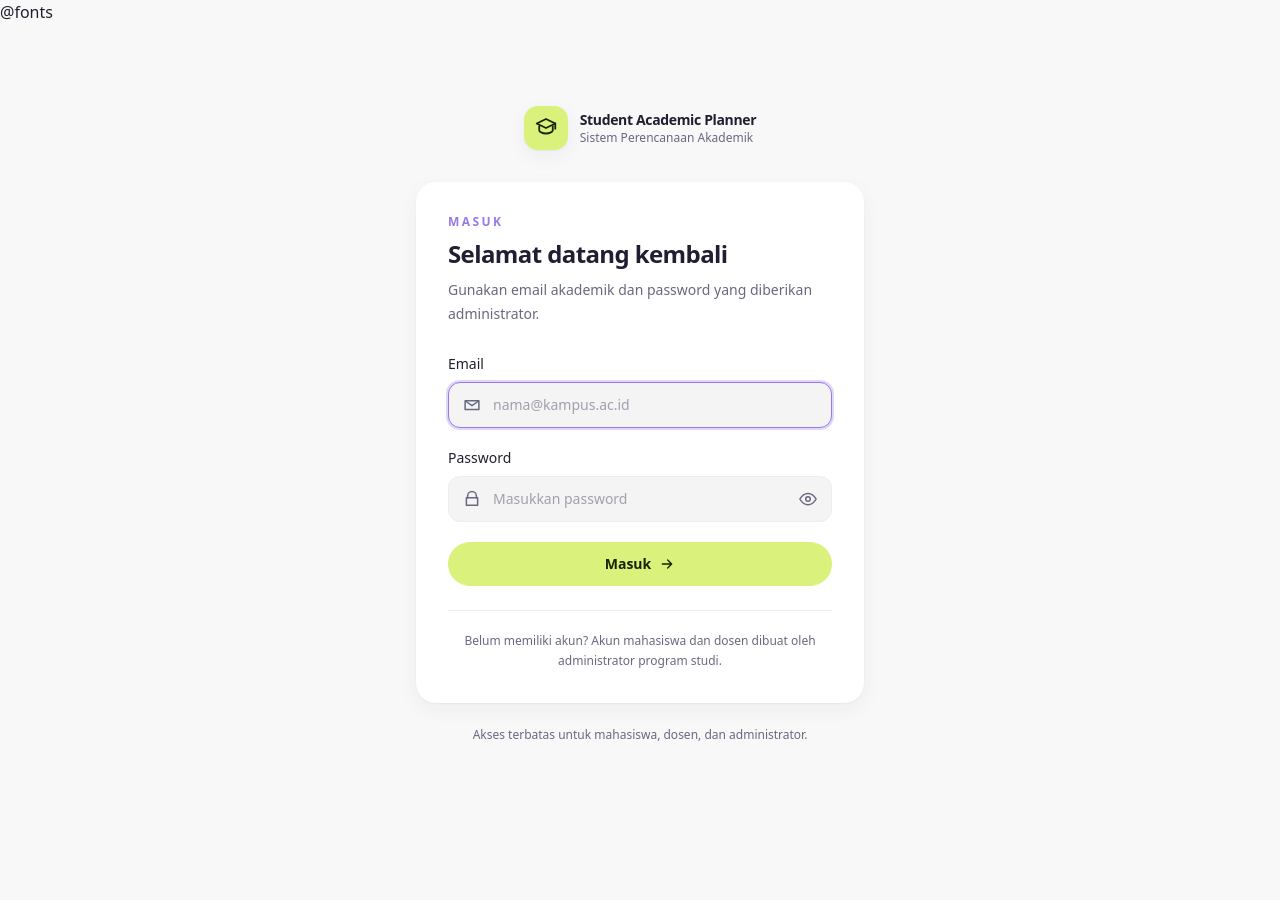
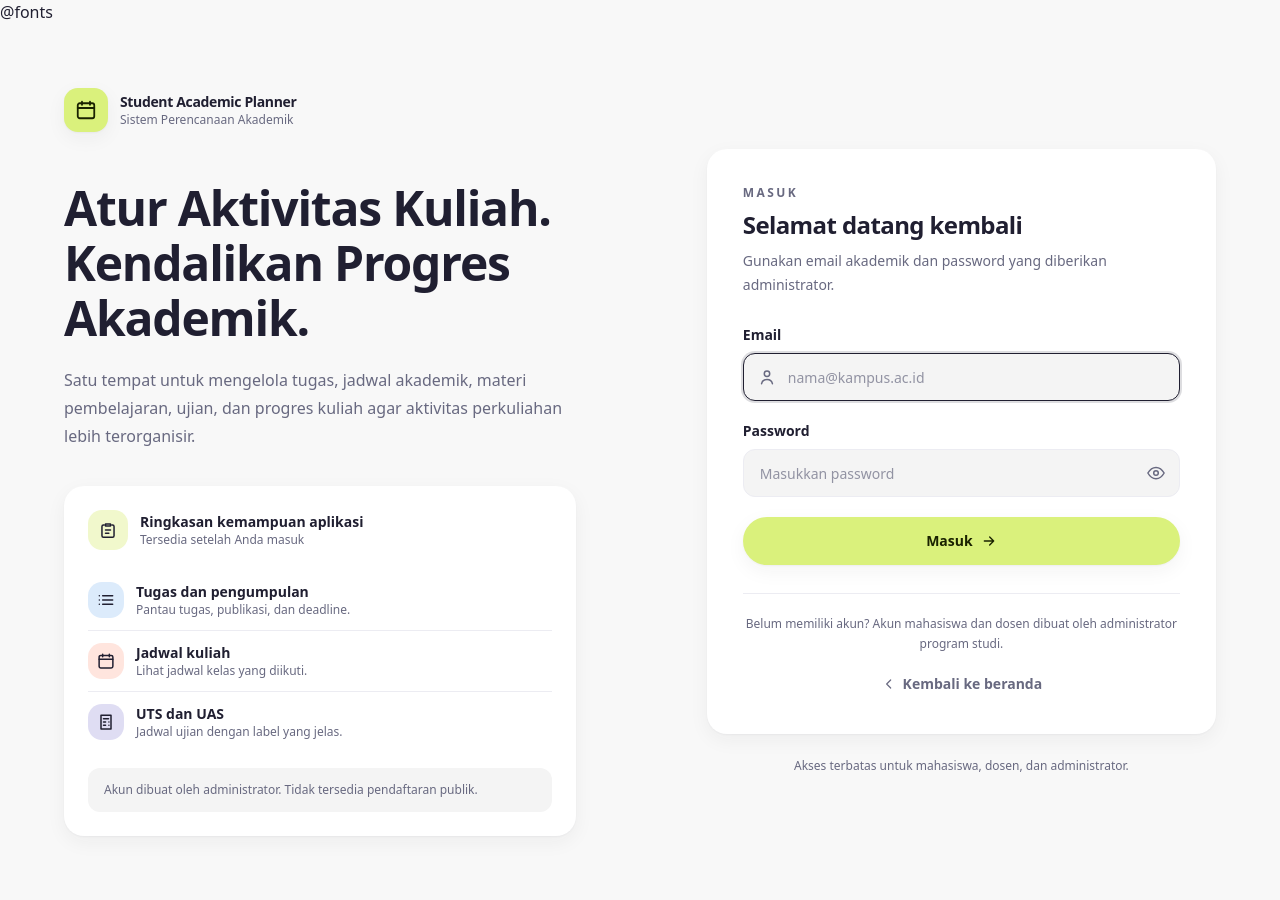
Before and after one commit to fyasazrma/student-academic-planner, a Laravel app: page /login in a window 1280 px wide. Before the commit the page ends 741 px from the top, so only its background shows below. Run offline with Laravel 12, Linux system fonts and the light colour scheme; style sheets or scripts are compiled from the project's sources.

Commit message:
Ubah tampilan Login

```diff
--- a/resources/views/auth/login.blade.php
+++ b/resources/views/auth/login.blade.php
@@ -9,49 +9,85 @@
         @fonts
         @vite(['resources/css/app.css', 'resources/js/app.js'])
     </head>
-    <body class="min-h-full bg-surface font-sans text-text antialiased">
-        <div class="flex min-h-screen items-center justify-center px-4 py-10 sm:px-6 lg:px-8">
-            <main class="w-full max-w-md">
-                <div class="mb-8 flex items-center justify-center gap-3">
-                    <div class="flex h-11 w-11 items-center justify-center rounded-tile bg-primary text-primary-text shadow-card">
-                        <svg class="h-6 w-6" viewBox="0 0 24 24" fill="none" stroke="currentColor" stroke-width="1.8" aria-hidden="true">
-                            <path stroke-linecap="round" stroke-linejoin="round" d="M12 3 2.75 7.5 12 12l9.25-4.5L12 3Z" />
-                            <path stroke-linecap="round" stroke-linejoin="round" d="M5.25 10.25v4.2c0 1.1 2.9 3.05 6.75 3.05s6.75-1.95 6.75-3.05v-4.2" />
-                            <path stroke-linecap="round" stroke-linejoin="round" d="M21.25 7.5v5.25" />
-                        </svg>
-                    </div>
+    <body data-login class="min-h-full bg-surface font-sans text-text antialiased">
+        <div class="flex min-h-screen items-center justify-center px-4 py-8 sm:px-6 sm:py-12 lg:px-10 lg:py-16">
+            <div class="w-full max-w-6xl">
+                <div class="grid items-center gap-8 lg:grid-cols-[1.05fr_0.95fr] lg:gap-14 xl:gap-20">
+                    {{-- Kolom editorial: identitas dan konteks aplikasi --}}
                     <div>
-                        <p class="text-sm font-semibold tracking-tight text-text">Student Academic Planner</p>
+                        <div class="flex items-center justify-center gap-3 lg:justify-start">
+                            <span class="grid size-11 place-items-center rounded-tile bg-primary text-primary-text shadow-card">
+                                <x-icon name="calendar" class="size-6" />
+                            </span>
+                            <div>
+                                <p class="text-sm font-bold tracking-tight text-text">Student Academic Planner</p>
                                 <p class="text-xs text-muted">Sistem Perencanaan Akademik</p>
                             </div>
                         </div>
 
-                <section class="rounded-card bg-card p-6 shadow-card sm:p-8">
-                    <div class="mb-7">
-                        <p class="text-xs font-semibold uppercase tracking-[0.2em] text-agenda-tugas">Masuk</p>
-                        <h1 class="mt-2 text-2xl font-bold tracking-tight text-text">Selamat datang kembali</h1>
-                        <p class="mt-2 text-sm leading-6 text-muted">
-                            Gunakan email akademik dan password yang diberikan administrator.
-                        </p>
+                        <div class="mt-12 hidden lg:block">
+                            <h2 class="max-w-xl text-4xl font-bold leading-[1.15] tracking-tight text-text xl:text-5xl">Atur Aktivitas Kuliah. Kendalikan Progres Akademik.</h2>
+                            <p class="mt-5 max-w-lg text-base leading-7 text-muted">Satu tempat untuk mengelola tugas, jadwal akademik, materi pembelajaran, ujian, dan progres kuliah agar aktivitas perkuliahan lebih terorganisir.</p>
+
+                            <div class="mt-9 max-w-lg rounded-card bg-card p-6 shadow-card">
+                                <div class="flex items-center gap-3">
+                                    <span class="grid size-10 place-items-center rounded-tile bg-tile-lime text-text"><x-icon name="clipboard" class="size-5" /></span>
+                                    <div>
+                                        <p class="text-sm font-bold text-text">Ringkasan kemampuan aplikasi</p>
+                                        <p class="text-xs text-muted">Tersedia setelah Anda masuk</p>
+                                    </div>
                                 </div>
 
+                                <div class="mt-5 divide-y divide-border">
+                                    <div class="flex items-center gap-3 py-3">
+                                        <span class="grid size-9 place-items-center rounded-tile bg-tile-sky text-text"><x-icon name="list" class="size-5" /></span>
+                                        <div>
+                                            <p class="text-sm font-semibold text-text">Tugas dan pengumpulan</p>
+                                            <p class="text-xs text-muted">Pantau tugas, publikasi, dan deadline.</p>
+                                        </div>
+                                    </div>
+                                    <div class="flex items-center gap-3 py-3">
+                                        <span class="grid size-9 place-items-center rounded-tile bg-tile-peach text-text"><x-icon name="calendar" class="size-5" /></span>
+                                        <div>
+                                            <p class="text-sm font-semibold text-text">Jadwal kuliah</p>
+                                            <p class="text-xs text-muted">Lihat jadwal kelas yang diikuti.</p>
+                                        </div>
+                                    </div>
+                                    <div class="flex items-center gap-3 py-3">
+                                        <span class="grid size-9 place-items-center rounded-tile bg-tile-lavender text-text"><x-icon name="exam" class="size-5" /></span>
+                                        <div>
+                                            <p class="text-sm font-semibold text-text">UTS dan UAS</p>
+                                            <p class="text-xs text-muted">Jadwal ujian dengan label yang jelas.</p>
+                                        </div>
+                                    </div>
+                                </div>
+
+                                <p class="mt-4 rounded-control bg-soft px-4 py-3 text-xs font-medium leading-5 text-muted">Akun dibuat oleh administrator. Tidak tersedia pendaftaran publik.</p>
+                            </div>
+                        </div>
+                    </div>
+
+                    {{-- Kolom form: fokus utama halaman --}}
+                    <div class="mx-auto w-full max-w-md lg:max-w-none">
+                        <section class="rounded-card bg-card p-6 shadow-card sm:p-8 lg:p-9">
+                            <p class="text-xs font-semibold uppercase tracking-[0.2em] text-muted">Masuk</p>
+                            <h1 class="mt-2 text-2xl font-bold tracking-tight text-text">Selamat datang kembali</h1>
+                            <p class="mt-2 text-sm leading-6 text-muted">Gunakan email akademik dan password yang diberikan administrator.</p>
+
                             @if (session('status'))
-                        <div class="mb-5 rounded-xl border border-success/30 bg-success/10 px-4 py-3 text-sm text-success" role="status">
+                                <div class="mt-6 rounded-control border border-success/30 bg-success/10 px-4 py-3 text-sm font-medium text-success-text" role="status">
                                     {{ session('status') }}
                                 </div>
                             @endif
 
-                    <form method="POST" action="{{ route('login.store') }}" class="space-y-5" data-auth-form>
+                            <form method="POST" action="{{ route('login.store') }}" class="mt-7 space-y-5" data-auth-form>
                                 @csrf
 
                                 <div>
-                            <label for="email" class="mb-2 block text-sm font-medium text-text">Email</label>
+                                    <label for="email" class="mb-2 block text-sm font-semibold text-text">Email</label>
                                     <div class="relative">
                                         <span class="pointer-events-none absolute inset-y-0 left-0 flex items-center pl-3.5 text-muted">
-                                    <svg class="h-5 w-5" viewBox="0 0 24 24" fill="none" stroke="currentColor" stroke-width="1.8" aria-hidden="true">
-                                        <path stroke-linecap="round" stroke-linejoin="round" d="M3.75 6.75h16.5v10.5H3.75V6.75Z" />
-                                        <path stroke-linecap="round" stroke-linejoin="round" d="m4.5 7.5 7.5 5.25L19.5 7.5" />
-                                    </svg>
+                                            <x-icon name="user" class="size-5" />
                                         </span>
                                         <input
                                             id="email"
@@ -64,23 +100,17 @@
                                             placeholder="nama@kampus.ac.id"
                                             aria-invalid="{{ $errors->has('email') ? 'true' : 'false' }}"
                                             @if ($errors->has('email')) aria-describedby="email-error" @endif
-                                    class="block w-full rounded-xl border bg-soft py-3 pl-11 pr-4 text-sm text-text placeholder:text-muted/60 transition focus:border-agenda-tugas focus:outline-none focus:ring-2 focus:ring-agenda-tugas/30 {{ $errors->has('email') ? 'border-danger focus:border-danger focus:ring-danger/30' : 'border-border' }}"
+                                            class="block h-12 w-full rounded-control border bg-soft py-3 pl-11 pr-4 text-sm text-text placeholder:text-muted/70 transition duration-200 focus:border-sidebar focus:outline-none focus:ring-2 focus:ring-sidebar/15 {{ $errors->has('email') ? 'border-danger focus:border-danger focus:ring-danger/20' : 'border-border' }}"
                                         >
                                     </div>
                                     @error('email')
-                                <p id="email-error" class="mt-2 text-sm text-danger">{{ $message }}</p>
+                                        <p id="email-error" role="alert" aria-live="assertive" class="mt-2 text-sm font-medium text-danger">{{ $message }}</p>
                                     @enderror
                                 </div>
 
                                 <div>
-                            <label for="password" class="mb-2 block text-sm font-medium text-text">Password</label>
+                                    <label for="password" class="mb-2 block text-sm font-semibold text-text">Password</label>
                                     <div class="relative">
-                                <span class="pointer-events-none absolute inset-y-0 left-0 flex items-center pl-3.5 text-muted">
-                                    <svg class="h-5 w-5" viewBox="0 0 24 24" fill="none" stroke="currentColor" stroke-width="1.8" aria-hidden="true">
-                                        <path stroke-linecap="round" stroke-linejoin="round" d="M6.75 10.5V8.25a5.25 5.25 0 0 1 10.5 0v2.25" />
-                                        <path stroke-linecap="round" stroke-linejoin="round" d="M5.25 10.5h13.5v9H5.25v-9Z" />
-                                    </svg>
-                                </span>
                                         <input
                                             id="password"
                                             name="password"
@@ -90,56 +120,62 @@
                                             placeholder="Masukkan password"
                                             aria-invalid="{{ $errors->has('password') ? 'true' : 'false' }}"
                                             @if ($errors->has('password')) aria-describedby="password-error" @endif
-                                    class="block w-full rounded-xl border bg-soft py-3 pl-11 pr-12 text-sm text-text placeholder:text-muted/60 transition focus:border-agenda-tugas focus:outline-none focus:ring-2 focus:ring-agenda-tugas/30 {{ $errors->has('password') ? 'border-danger focus:border-danger focus:ring-danger/30' : 'border-border' }}"
+                                            class="block h-12 w-full rounded-control border bg-soft py-3 pl-4 pr-12 text-sm text-text placeholder:text-muted/70 transition duration-200 focus:border-sidebar focus:outline-none focus:ring-2 focus:ring-sidebar/15 {{ $errors->has('password') ? 'border-danger focus:border-danger focus:ring-danger/20' : 'border-border' }}"
                                         >
                                         <button
                                             type="button"
                                             data-password-toggle="password"
+                                            aria-controls="password"
                                             aria-label="Tampilkan password"
                                             aria-pressed="false"
-                                    class="absolute inset-y-0 right-0 flex items-center pr-3.5 text-muted transition hover:text-text focus:outline-none focus-visible:text-agenda-tugas"
+                                            class="absolute inset-y-0 right-0 flex items-center rounded-full pr-3.5 text-muted transition duration-200 hover:text-text focus:outline-none focus-visible:ring-2 focus-visible:ring-sidebar focus-visible:ring-offset-2 focus-visible:ring-offset-card"
                                         >
-                                    <svg data-eye-icon class="h-5 w-5" viewBox="0 0 24 24" fill="none" stroke="currentColor" stroke-width="1.8" aria-hidden="true">
-                                        <path stroke-linecap="round" stroke-linejoin="round" d="M2.25 12s3.75-6.75 9.75-6.75S21.75 12 21.75 12 18 18.75 12 18.75 2.25 12 2.25 12Z" />
+                                            <svg data-eye-icon class="size-5" viewBox="0 0 24 24" fill="none" stroke="currentColor" stroke-width="1.8" stroke-linecap="round" stroke-linejoin="round" aria-hidden="true">
+                                                <path d="M2.25 12s3.75-6.75 9.75-6.75S21.75 12 21.75 12 18 18.75 12 18.75 2.25 12 2.25 12Z" />
                                                 <circle cx="12" cy="12" r="2.75" />
                                             </svg>
-                                    <svg data-eye-off-icon class="hidden h-5 w-5" viewBox="0 0 24 24" fill="none" stroke="currentColor" stroke-width="1.8" aria-hidden="true">
-                                        <path stroke-linecap="round" stroke-linejoin="round" d="m3 3 18 18" />
-                                        <path stroke-linecap="round" stroke-linejoin="round" d="M10.6 6.95A9.8 9.8 0 0 1 12 6.75c6 0 9.75 5.25 9.75 5.25a17.3 17.3 0 0 1-3.35 3.9M6.35 8.35A17.2 17.2 0 0 0 2.25 12s3.75 6.75 9.75 6.75a9.7 9.7 0 0 0 3.4-.6" />
-                                        <path stroke-linecap="round" stroke-linejoin="round" d="M9.9 9.9a3 3 0 0 0 4.2 4.2" />
+                                            <svg data-eye-off-icon class="hidden size-5" viewBox="0 0 24 24" fill="none" stroke="currentColor" stroke-width="1.8" stroke-linecap="round" stroke-linejoin="round" aria-hidden="true">
+                                                <path d="m3 3 18 18" />
+                                                <path d="M10.6 6.95A9.8 9.8 0 0 1 12 6.75c6 0 9.75 5.25 9.75 5.25a17.3 17.3 0 0 1-3.35 3.9M6.35 8.35A17.2 17.2 0 0 0 2.25 12s3.75 6.75 9.75 6.75a9.7 9.7 0 0 0 3.4-.6" />
+                                                <path d="M9.9 9.9a3 3 0 0 0 4.2 4.2" />
                                             </svg>
                                         </button>
                                     </div>
                                     @error('password')
-                                <p id="password-error" class="mt-2 text-sm text-danger">{{ $message }}</p>
+                                        <p id="password-error" role="alert" aria-live="assertive" class="mt-2 text-sm font-medium text-danger">{{ $message }}</p>
                                     @enderror
                                 </div>
 
                                 <button
                                     type="submit"
                                     data-submit-button
-                            class="flex w-full items-center justify-center gap-2 rounded-full bg-primary px-4 py-3 text-sm font-semibold text-primary-text transition hover:bg-primary-hover focus:outline-none focus-visible:ring-2 focus-visible:ring-primary focus-visible:ring-offset-2 focus-visible:ring-offset-card disabled:cursor-not-allowed disabled:opacity-70"
+                                    class="flex h-12 w-full items-center justify-center gap-2 rounded-full bg-primary px-5 text-sm font-semibold text-primary-text shadow-card transition duration-200 hover:bg-primary-hover hover:shadow-card-hover focus:outline-none focus-visible:ring-2 focus-visible:ring-sidebar focus-visible:ring-offset-2 focus-visible:ring-offset-card active:scale-[0.99] disabled:cursor-not-allowed disabled:opacity-70 disabled:hover:bg-primary disabled:hover:shadow-card"
                                 >
-                            <svg data-submit-spinner class="hidden h-4 w-4 animate-spin" viewBox="0 0 24 24" fill="none" aria-hidden="true">
+                                    <svg data-submit-spinner class="hidden size-4 animate-spin" viewBox="0 0 24 24" fill="none" aria-hidden="true">
                                         <circle class="opacity-25" cx="12" cy="12" r="9" stroke="currentColor" stroke-width="3" />
                                         <path class="opacity-90" fill="currentColor" d="M12 3a9 9 0 0 1 9 9h-3a6 6 0 0 0-6-6V3Z" />
                                     </svg>
                                     <span data-submit-label>Masuk</span>
-                            <svg data-submit-arrow class="h-4 w-4" viewBox="0 0 24 24" fill="none" stroke="currentColor" stroke-width="2" aria-hidden="true">
-                                <path stroke-linecap="round" stroke-linejoin="round" d="M5 12h14m-6-6 6 6-6 6" />
+                                    <svg data-submit-arrow class="size-4" viewBox="0 0 24 24" fill="none" stroke="currentColor" stroke-width="2" stroke-linecap="round" stroke-linejoin="round" aria-hidden="true">
+                                        <path d="M5 12h14m-6-6 6 6-6 6" />
                                     </svg>
                                 </button>
                             </form>
 
-                    <p class="mt-6 border-t border-border pt-5 text-center text-xs leading-5 text-muted">
+                            <p class="mt-7 border-t border-border pt-5 text-center text-xs leading-5 text-muted">
                                 Belum memiliki akun? Akun mahasiswa dan dosen dibuat oleh administrator program studi.
                             </p>
+                            <div class="mt-4 text-center">
+                                <a href="{{ route('landing.index') }}" class="inline-flex items-center gap-1.5 rounded-full px-2 py-1 text-sm font-semibold text-muted transition duration-200 hover:text-text focus:outline-none focus-visible:ring-2 focus-visible:ring-sidebar focus-visible:ring-offset-2 focus-visible:ring-offset-card">
+                                    <x-icon name="chevron-left" class="size-4" /> Kembali ke beranda
+                                </a>
+                            </div>
                         </section>
 
-                <p class="mt-6 text-center text-xs text-muted">
-                    Akses terbatas untuk mahasiswa, dosen, dan administrator.
-                </p>
-            </main>
+                        <p class="mt-6 text-center text-xs text-muted">Akses terbatas untuk mahasiswa, dosen, dan administrator.</p>
+                    </div>
+                </div>
+            </div>
         </div>
     </body>
 </html>
```
Also changed, not shown: tests/Feature/AuthenticationTest.php (+53 -1 lines). Lines whose indentation alone changed are shown as unchanged.
